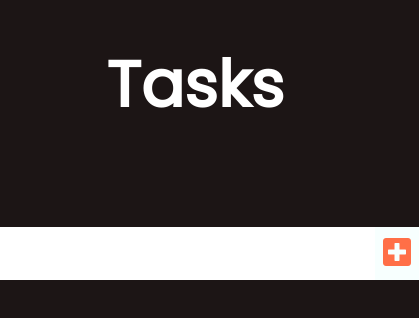
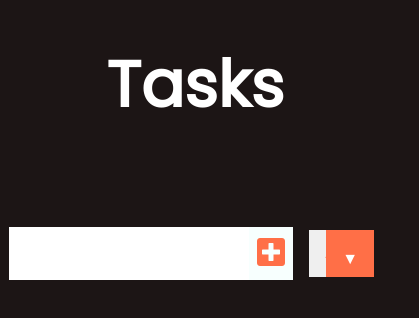
Before and after one commit to Arnold-Omagbemi/Todo-list, a React (Create React App) app: page / in a window 390 px wide. Shown: the top 318 px of the page, 419 px wide, since content can reach past the window. Built offline with nearby package versions, Linux system fonts and the light colour scheme.

Commit message:
Worked on the Responsiveness

```diff
--- a/src/App.css
+++ b/src/App.css
@@ -138,3 +138,13 @@ select {
   transform: scale(1.5);
 }
 */
+/*----------------------------------------Responsiveness---------------------------------------*/
+@media screen and (max-width: 768px) {
+  form input{
+  width: 15rem;
+  margin-left: 9px;
+}
+.select{
+  width: 8rem;
+ }
+}
```
